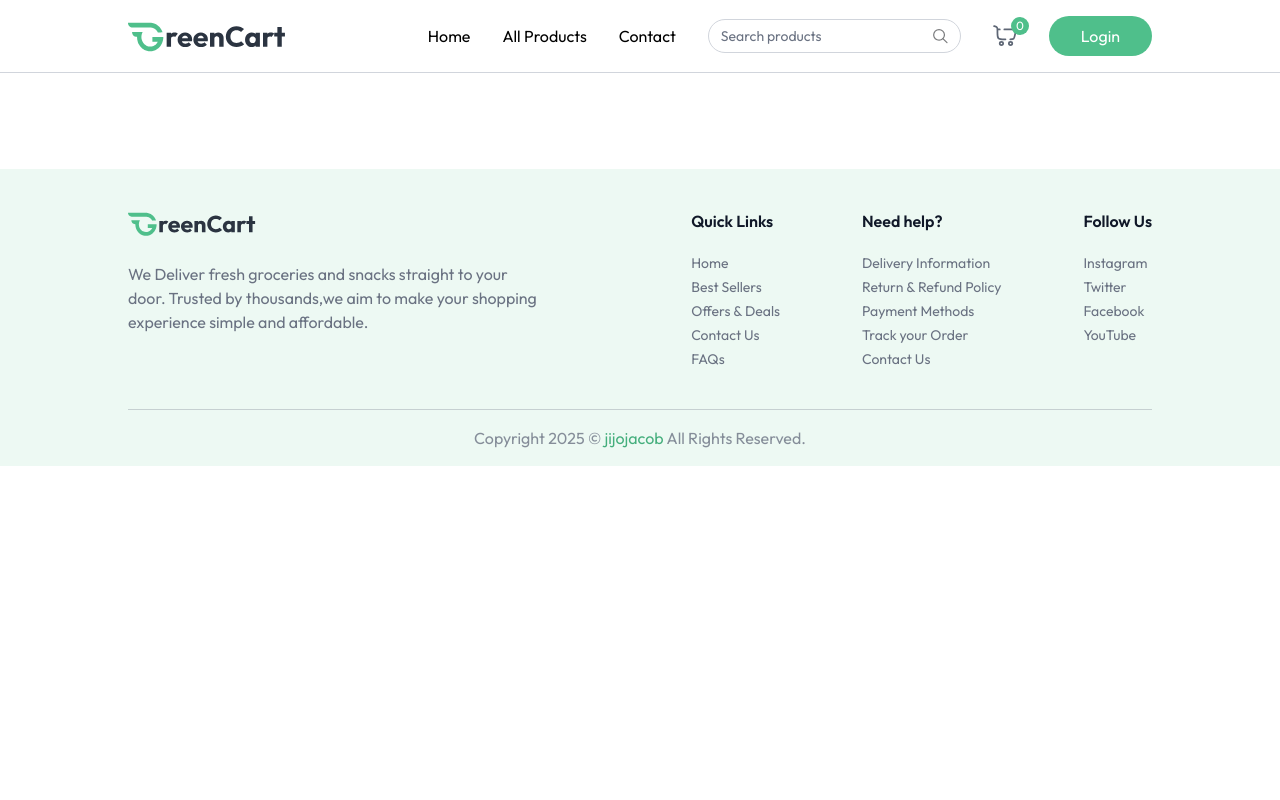
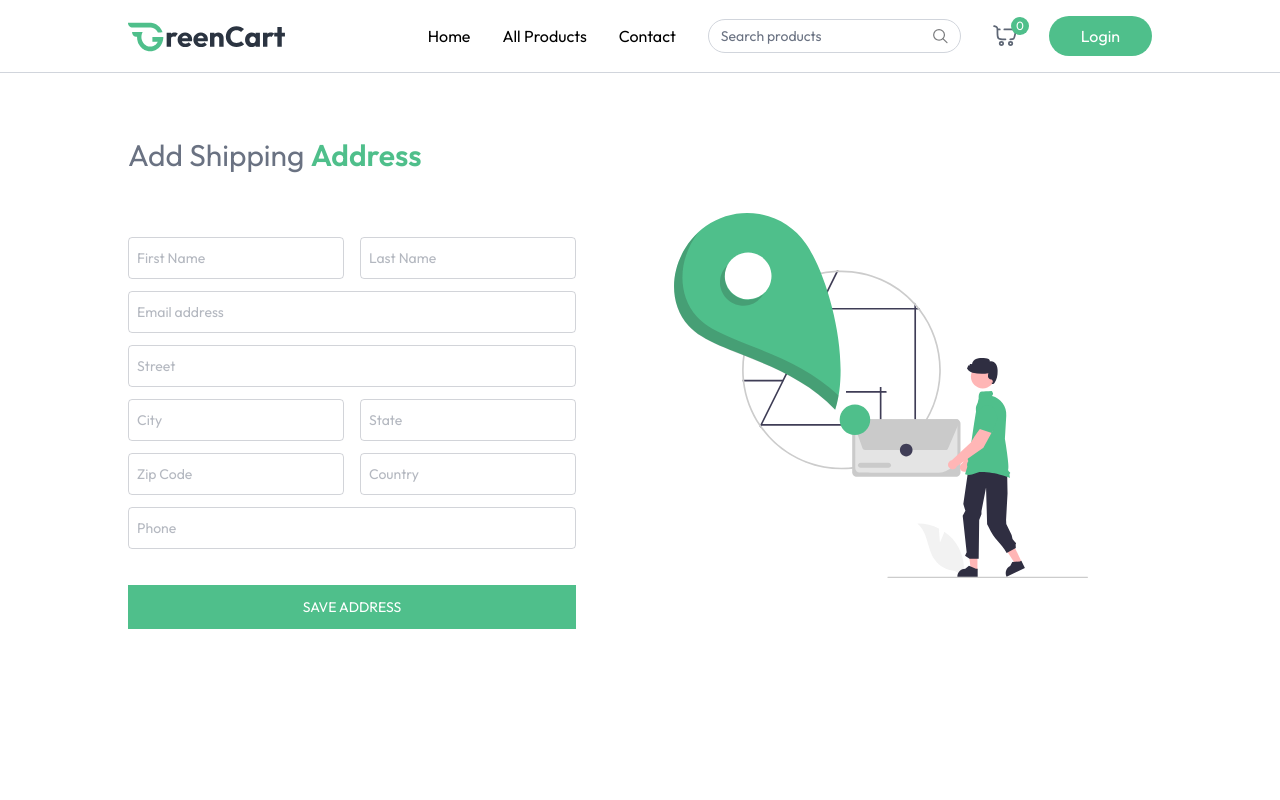
Before and after one commit to Jijojacob988/GreenCart, a React (Vite) app in the folder client/: page /add-address in a window 1280 px wide. Shown: the top 800 px of the page. Built offline with nearby package versions, Linux system fonts and the light colour scheme.

Commit message:
feat: created Add Address page

```diff
--- a/client/src/App.jsx
+++ b/client/src/App.jsx
@@ -10,6 +10,7 @@
 import ProductCategory from './pages/ProductCategory';
 import ProductDetails from './pages/ProductDetails';
 import Cart from './pages/Cart';
+import AddAddress from './pages/AddAddress';
 
 const App = () => {
 
@@ -28,6 +29,7 @@
           <Route path='/products/:category' element={<ProductCategory/>} />
           <Route path='/products/:category/:id' element={<ProductDetails/>} />
           <Route path='/cart' element={<Cart/>} />
+          <Route path='/add-address' element={<AddAddress/>} />
         </Routes>
       </div>
       {!isSellerPath && <Footer/>}
--- /dev/null
+++ b/client/src/pages/AddAddress.jsx
@@ -0,0 +1,95 @@
+import React, { useState } from 'react'
+import { assets } from '../assets/assets'
+
+// input field component
+
+const InputField = ({ type, placeholder, name, handleChange, address})=>(
+    <input className='w-full px-2 py-2.5 border border-gray-500/30 rounded outline-none text-gray-500 focus:border-primary transition'
+    type={type}
+    placeholder={placeholder}
+    onChange={handleChange}
+    name={name}
+    value={address[name]}
+    required
+    />
+)
+
+
+
+const AddAddress = () => {
+
+    const [address, setAddress] = useState({
+        firstName: '',
+        lastname: '',
+        email: '',
+        street: '',
+        city: '',
+        state: '',
+        zipcode: '',
+        country: '',
+        phone: '',
+    })
+
+    const handleChange = (e)=>{
+        const { name, value } = e.target;
+
+        setAddress((prevAddress)=>({
+            ...prevAddress,
+            [name]: value,
+
+        }))
+
+    }
+
+
+
+    const onSubmitHandler = async (e)=>{
+        e.preventDefault();
+
+    }
+
+
+  return (
+    <div className='mt-16 pb-16'>
+        <p className='text-2xl md:text-3xl text-gray-500'>Add Shipping <span className='font-semibold text-primary'>Address</span> </p>
+        <div className='flex flex-col-reverse md:flex-row justify-between mt-10'>
+            <div className='flex-1 max-w-md'>
+                <form onSubmit={onSubmitHandler} className='space-y-3 mt-6 text-sm'>
+
+                   <div className='grid grid-cols-2 gap-4'>
+                    <InputField handleChange={handleChange} address={address} name='firstname' type="text" placeholder="First Name" />
+                     <InputField handleChange={handleChange} address={address} name='lastname' type="text" placeholder="Last Name" />
+                   </div>
+
+                     <InputField handleChange={handleChange} address={address} name='email' type='email' placeholder="Email address" />
+                     <InputField handleChange={handleChange} address={address} name='street' type='text' placeholder="Street" />
+
+                     <div className='grid grid-cols-2 gap-4'>
+                        <InputField handleChange={handleChange} address={address} name='city' type='text' placeholder="City" />
+                        <InputField handleChange={handleChange} address={address} name='state' type='text' placeholder="State" />
+                     </div>
+
+                     <div className='grid grid-cols-2 gap-4'>
+                        <InputField handleChange={handleChange} address={address} name='zipcode' type='number' placeholder="Zip Code" />
+                        <InputField handleChange={handleChange} address={address} name='country' type='text' placeholder="Country" />
+                     </div>
+
+                         <InputField handleChange={handleChange} address={address} name='phone' type='text' placeholder="Phone" />
+
+                         <button className='w-full mt-6 bg-primary text-white py-3 hover:bg-primary-dull transition cursor-pointer uppercase'>
+                            Save address
+                         </button>
+
+                </form>
+
+            </div>
+
+            <img className='md:mr-16 mb-16 md:mt-0' src={assets.add_address_iamge} alt="Add Address" />
+
+        </div>
+
+    </div>
+  )
+}
+
+export default AddAddress
```
